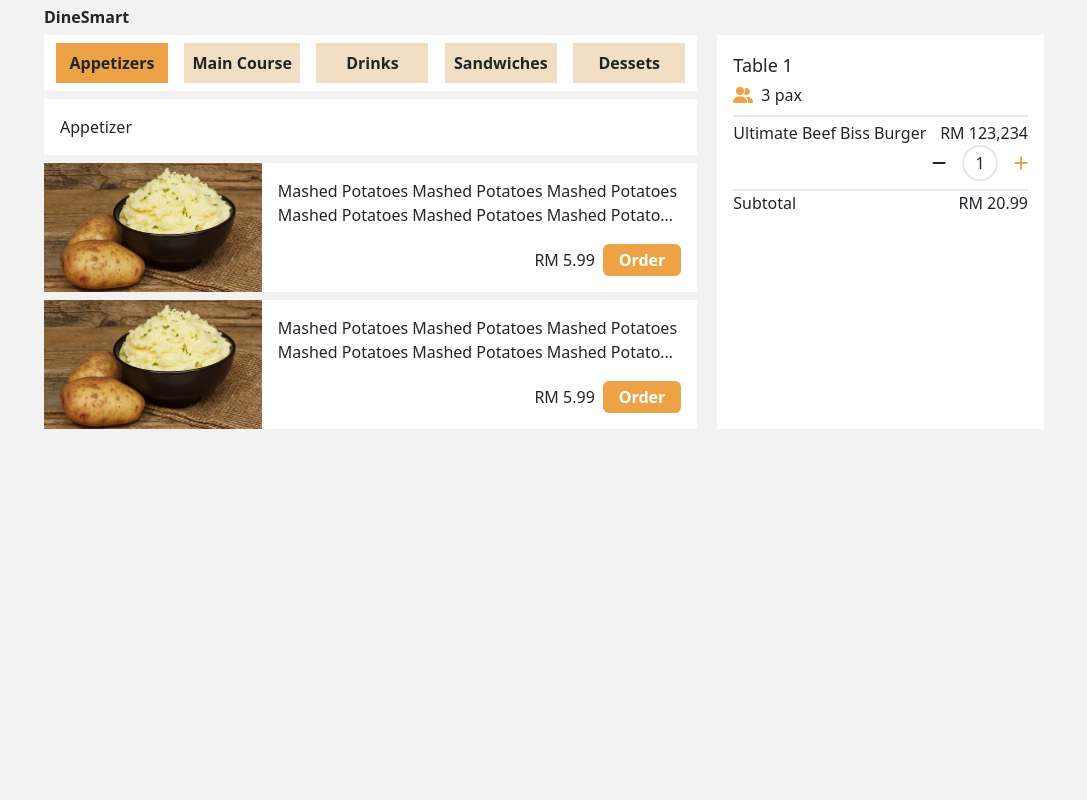
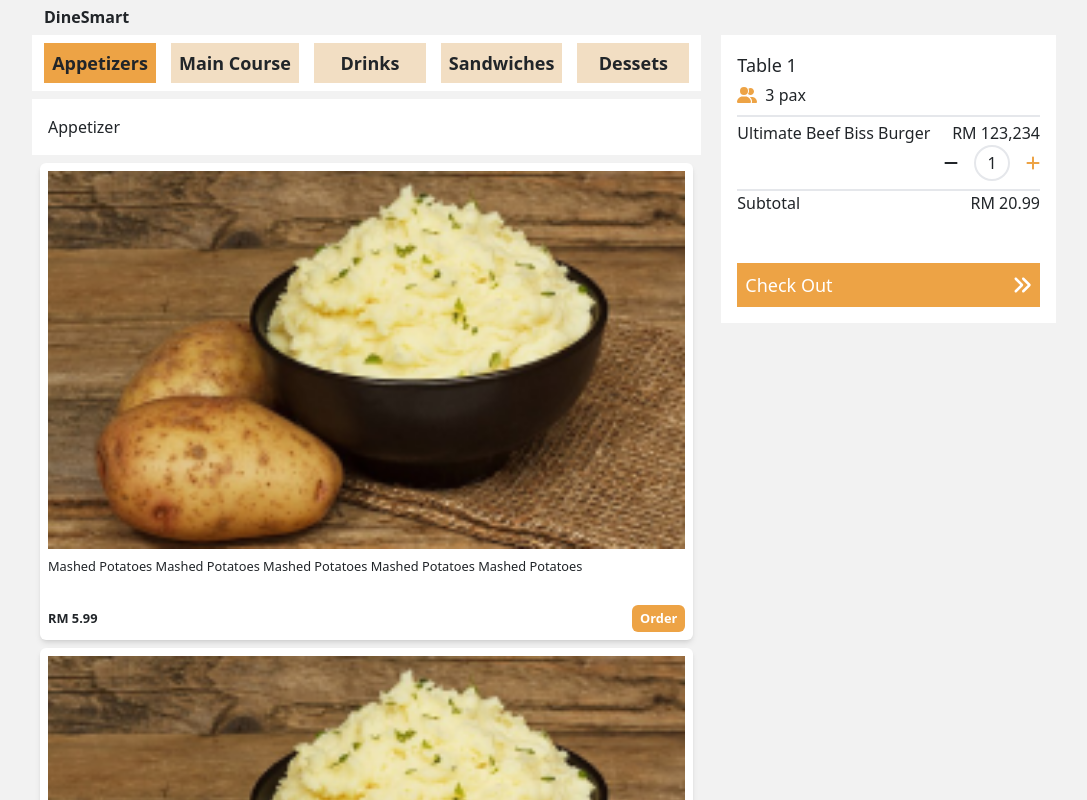
Before and after one commit to leewenghin/DineSmart, a React (Vite) app: page / in a window 1280 px wide. Shown: the top 800 px of the page, without its empty margins (96-1183 px from the left). Built offline with nearby package versions, Linux system fonts and the light colour scheme.

Commit message:
update menu

```diff
--- /dev/null
+++ b/src/components/order_modal.tsx
@@ -0,0 +1,24 @@
+import { faXmark } from '@fortawesome/free-solid-svg-icons';
+import { FontAwesomeIcon } from '@fortawesome/react-fontawesome';
+import React, { ReactNode } from 'react';
+
+type ModalProps = {
+  isOpen: boolean;
+  onClose: () => void;
+  children: ReactNode;
+};
+
+const Modal = ({ isOpen, onClose, children }: ModalProps) => {
+  if (!isOpen) return null;
+
+  return (
+    <div className="fixed inset-0 flex items-center justify-center z-50">
+      <div className="modal-overlay absolute inset-0 bg-black opacity-50"></div>
+      <div className="modal-container bg-white w-96 mx-auto rounded shadow-lg z-50">
+        {children}
+      </div>
+    </div>
+  );
+};
+
+export default Modal;
--- a/src/index.css
+++ b/src/index.css
@@ -2,6 +2,6 @@
 @tailwind components;
 @tailwind utilities;
 
-html{
+html, body{
     background-color: #F2F2F2;
 }
--- a/src/pages/menu.tsx
+++ b/src/pages/menu.tsx
@@ -1,10 +1,14 @@
 import {
+  faAnglesRight,
+  faCartShopping,
   faMinus,
   faPlus,
   faUserGroup,
+  faXmark,
 } from "@fortawesome/free-solid-svg-icons";
 import { FontAwesomeIcon } from "@fortawesome/react-fontawesome";
 import { useState } from "react";
+import Order_modal from "../components/order_modal";
 
 const categories = [
   "Appetizers",
@@ -13,6 +17,25 @@ const categories = [
   "Sandwiches",
   "Dessets",
 ];
+
+const dataArray: any[] = [
+  {
+    imageSrc: "../src/assets/img/potato.png",
+    foodTitle:
+      "Mashed Potatoes Mashed Potatoes Mashed Potatoes Mashed Potatoes Mashed Potatoes",
+    price: "5.99",
+  },
+  {
+    imageSrc: "../src/assets/img/potato.png",
+    foodTitle: "Mashed Potatoes",
+    price: "10.99",
+  },
+  {
+    imageSrc: "../src/assets/img/potato.png",
+    foodTitle: " Potatoes",
+    price: "11.99",
+  },
+];
 function menu() {
   const [activeCategory, setActiveCategory] = useState<number>(0);
 
@@ -20,19 +43,25 @@ function menu() {
     setActiveCategory(index);
   };
 
+  const [isOpen, setIsOpen] = useState(false);
+
+  const toggleModal = () => {
+    setIsOpen(!isOpen);
+  };
+
   return (
     <>
-      <div className="bg-bgPrimaryColor mx-1440">
-        <div className="max-w-screen-lg mx-auto">
-          <h1 className="py-2 container md:container mx-auto font-semibold">DineSmart</h1>
-          <div className="flex mx-auto container ">
-            <div className="w-2/3">
-              <ul className=" bg-white px-2 py-2 ">
-                <div className="flex justify-between overflow-x-auto overflow-hidden">
+      <div className=" mx-1440">
+        <div className="max-w-screen-lg mx-auto mb-16">
+          <h1 className="py-2 container mx-auto font-semibold">DineSmart</h1>
+          <div className="flex mx-auto md:container">
+            <div className=" md:w-2/3 w-full">
+              <ul className=" bg-white px-2 py-2">
+                <div className="flex justify-between overflow-x-auto overflow-hidden ">
                   {categories.map((category, index) => (
                     <li
                       key={index}
-                      className={`cursor-pointer w-28 h-10 px-2 mx-1 flex font-semibold justify-center items-center text-center whitespace-normal min-w-fit ${
+                      className={`cursor-pointer w-28 h-10 px-2 mx-1 flex font-semibold justify-center items-center text-center sm:text-lg text-sm whitespace-normal min-w-fit ${
                         activeCategory === index
                           ? "bg-primaryColor"
                           : "bg-lightOrangeColor"
@@ -45,26 +74,50 @@ function menu() {
                 </div>
               </ul>
               <div className="p-3 bg-white mt-2">
-                <p >Appetizer</p>
+                <p>Appetizer</p>
               </div>
-              <div className=" bg-white mt-2 flex ">
-                <img src="../src/assets/img/potato.png" alt="" className="w-2/6 "/>
-                <div className="flex flex-column justify-between p-3 w-full truncate ">
-                      <p className="truncate line-clamp-2 whitespace-normal" style={{WebkitLineClamp: 2}}>
-                        Mashed Potatoes Mashed Potatoes Mashed Potatoes Mashed Potatoes Mashed Potatoes Mashed Potatoes  Mashed Potatoes Mashed Potatoes Mashed Potatoes Mashed Potatoes Mashed Potatoes Mashed Potatoes Mashed Potatoes Mashed PotatoesMashed Potatoes Mashed Potatoes Mashed Potatoes</p>
-                      <div className="flex justify-end items-center">
-                          <p className="me-2 text-md">RM 5.99</p>
-                          <button className="bg-primaryColor hover:bg-lightOrangeColor text-white hover:text-dark font-bold py-1 px-3 rounded">
+              <div className="grid grid-cols-2 sm:grid-cols-1 gap-2 m-2">
+                {dataArray.map((item, index) => (
+                  <div key={index} className="bg-white p-2 rounded shadow-md ">
+                    <img
+                      src={item.imageSrc}
+                      alt=""
+                      className="w-full  object-cover mb-2"
+                    />
+                    <p className="truncate line-clamp-2 mb-2 h-[2.5rem] whitespace-normal sm:text-md text-sm">
+                      {item.foodTitle}
+                    </p>{" "}
+                    <div className="flex justify-between items-center ">
+                      <p className="sm:text-md text-sm font-bold">
+                        RM {item.price}
+                      </p>
+                      <button className="bg-primaryColor rounded ">
+                        <p className="text-white sm:text-md text-sm font-bold hover:bg-black/[.10] py-1 px-2 rounded">
                           Order
+                        </p>
                       </button>
                     </div>
                   </div>
+                ))}
               </div>
+
               <div className=" bg-white mt-2 flex ">
-                <img src="../src/assets/img/potato.png" alt="" className="w-2/6 "/>
+                <img
+                  src="../src/assets/img/potato.png"
+                  alt=""
+                  className="w-2/6 "
+                />
                 <div className="flex flex-column justify-between p-3 w-full truncate ">
-                      <p className="truncate line-clamp-2 whitespace-normal" style={{WebkitLineClamp: 2}}>
-                        Mashed Potatoes Mashed Potatoes Mashed Potatoes Mashed Potatoes Mashed Potatoes Mashed Potatoes  Mashed Potatoes Mashed Potatoes Mashed Potatoes Mashed Potatoes Mashed Potatoes Mashed Potatoes Mashed Potatoes Mashed PotatoesMashed Potatoes Mashed Potatoes Mashed Potatoes</p>
+                  <p
+                    className="truncate line-clamp-2 whitespace-normal"
+                    style={{ WebkitLineClamp: 2 }}
+                  >
+                    Mashed Potatoes Mashed Potatoes Mashed Potatoes Mashed
+                    Potatoes Mashed Potatoes Mashed Potatoes Mashed Potatoes
+                    Mashed Potatoes Mashed Potatoes Mashed Potatoes Mashed
+                    Potatoes Mashed Potatoes Mashed Potatoes Mashed
+                    PotatoesMashed Potatoes Mashed Potatoes Mashed Potatoes
+                  </p>
                   <div className="flex justify-end items-center group ">
                     <p className="me-2 text-md">RM 5.99</p>
                     <button className="bg-primaryColor rounded">
@@ -76,8 +129,9 @@ function menu() {
                 </div>
               </div>
             </div>
-            <div className=" ms-0 md:!ms-5 bg-white w-1/3">
-              <div className="flex flex-column p-3">
+            {/* Show Customer Order Cart When table screen size*/}
+            <div className=" ms-1 md:!ms-5 w-1/3 hidden md:block">
+              <div className="flex flex-column p-3 bg-white">
                 <p className="font-medium text-lg ">Table 1</p>
                 <div className="my-1 border-b-2 pb-2">
                   <FontAwesomeIcon
@@ -110,14 +164,102 @@ function menu() {
                   <div className="flex justify-between">
                     <p className="font-medium">Subtotal</p>
                     <p className="font-medium">RM 20.99</p>
-
+                  </div>
+                </div>
+                <div className="bg-primaryColor flex items-center justify-between mt-12 px-2 py-2">
+                  <p className="text-white font-medium text-lg">Check Out</p>
+                  <FontAwesomeIcon
+                    icon={faAnglesRight}
+                    size="lg"
+                    className=" text-white"
+                  />
                 </div>
               </div>
             </div>
           </div>
         </div>
+        {/* Show Customer Order Cart When table screen size*/}
+        <div className="fixed bottom-0 w-full flex md:hidden block ">
+          <button
+            className="bg-lightOrangeColor sm:px-4 sm:py-3 px-2 py-1 basis-1/2 sm:basis-2/3 flex items-center justify-start"
+            onClick={toggleModal}
+          >
+            <FontAwesomeIcon icon={faCartShopping} className="sm:fa-2x pe-2" />
+            <p className="xs:text-lg text-sm font-medium ">RM 20.99</p>
+          </button>
+
+          <div className="bg-primaryColor basis-1/2 sm:basis-1/3 px-4 py-3 flex items-center justify-between">
+            <p className="text-white md:text-lg text-sm">Create Order</p>
+            <FontAwesomeIcon
+              icon={faAnglesRight}
+              className="sm:fa-2x text-white"
+            />
+            <Order_modal isOpen={isOpen} onClose={toggleModal}>
+              <div className=" bg-white rounded">
+                <div className="flex flex-column">
+                  <div className="my-1 border-b-2 px-4 py-2 flex items-center justify-between ">
+                    <div className=" flex items-center">
+                      <p className="font-medium text-lg ">Table 1</p>
+                      <FontAwesomeIcon
+                        icon={faUserGroup}
+                        style={{ color: "#eda345" }}
+                        className="mx-2"
+                      />
+                      3 pax
+                    </div>
+                    <div
+                      className="flex cursor-pointer  "
+                      onClick={toggleModal}
+                    >
+                      <FontAwesomeIcon icon={faXmark} className=" " />
                     </div>
                   </div>
+                  <div
+                    className="border-b-2 scroll-container px-4 py-2"
+                    style={{ maxHeight: "300px", overflowY: "auto" }}
+                  >
+                    <div className="pb-2">
+                      <div className="flex items-center justify-between">
+                        <p>Ultimate Beef Biss Burger </p>
+                        <p className="whitespace-nowrap">RM 123,234</p>
+                      </div>
+                      <div className="flex items-center justify-between">
+                        <p>{}</p>
+                        <div className="quantity flex flex-1 items-center justify-end">
+                          <FontAwesomeIcon icon={faMinus} />
+                          <div className="border-solid flex justify-center items-center border-2 rounded-full w-2 h-9 mx-3 px-3 m-auto">
+                            1
+                          </div>
+                          <FontAwesomeIcon
+                            icon={faPlus}
+                            style={{ color: "#eda345" }}
+                          />
+                        </div>
+                      </div>
+                    </div>
+                  </div>
+
+                  <div className="px-4 py-2">
+                    <div className="flex justify-between">
+                      <p className="font-medium">Subtotal</p>
+                      <p className="font-medium">RM 20.99</p>
+                    </div>
+                  </div>
+                  <div className="bg-primaryColor flex items-center justify-between mt-12 px-2 py-2 mx-4 mb-4">
+                    <p className="text-white font-medium text-lg">Check Out</p>
+                    <FontAwesomeIcon
+                      icon={faAnglesRight}
+                      size="lg"
+                      className=" text-white"
+                    />
+                  </div>
+                </div>
+              </div>
+            </Order_modal>
+          </div>
+        </div>
+      </div>
+
       {/* <div className="flex container px-3 py-4 border-b-2 items-center justify-center relative">
         <div className="flex-none absolute left-5">
           <div className="flex items-center ">
--- a/tailwind.config.js
+++ b/tailwind.config.js
@@ -35,7 +35,9 @@ export default {
         '5xl': '3.052rem',
       },
 
-
+      screens:{
+        xs: "576px",
+      },
       theme: {
         width: {
           '600': '600px'
```
Lines whose indentation alone changed are shown as unchanged.
